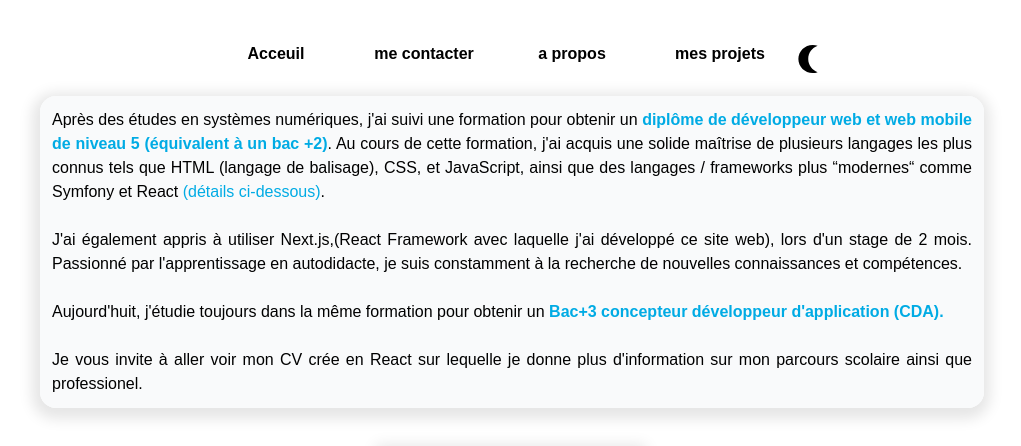
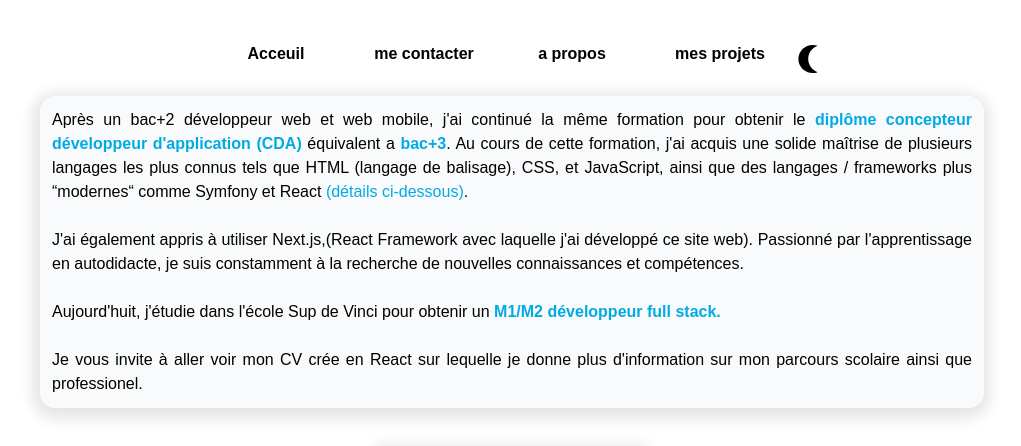
Before and after one commit to Brdlucas/portfolio, a Next.js app: page /page/about in a window 1280 px wide. Shown: the top 446 px of the page, without its empty margins (128-1149 px from the left). Built offline with nearby package versions, Linux system fonts and the light colour scheme.

Commit message:
update texte

```diff
--- a/src/app/page.jsx
+++ b/src/app/page.jsx
@@ -47,10 +47,9 @@ export default function Home() {
             <strong className="text-[#00ABE4]">
               Sup de Vinci
             </strong>{" "}
-            en alternance dans l&apos;entreprise{"  "}
-            <strong className="text-[#00ABE4]">
-              investir dans l&apos;ancien
-            </strong>.
+            et en recherche d&apos;alternance dans le domaine du{" "}
+            <strong>développement web</strong> /
+            <strong>{" "} mobile</strong>
           </h2>
           <Link
             href="/page/projects"
--- a/src/app/page/about/page.tsx
+++ b/src/app/page/about/page.tsx
@@ -24,11 +24,14 @@ export default function About() {
         <div className="absolute w-full h-full -z-5 bg-white shadow-[-1px_4px_14px_7px_rgba(0,_0,_0,_0.1)] rounded-2xl"></div>
         <div className="p-3">
           <p className=''>
-            Après des études en systèmes numériques, j&apos;ai suivi une formation
-            pour obtenir un{" "}
+            Après un bac+2 développeur web et web mobile, j&apos;ai continué la même formation
+            pour obtenir le{" "}
             <strong className="text-[#00ABE4]">
-              diplôme de développeur web et web mobile de niveau 5 (équivalent à
-              un bac +2)
+              diplôme concepteur développeur d&apos;application (CDA)               {" "}
+            </strong>
+            équivalent a               {" "}
+            <strong className="text-[#00ABE4]">
+              bac+3
             </strong>
             . Au cours de cette formation, j&apos;ai acquis une solide maîtrise de
             plusieurs langages les plus connus tels que HTML (langage de
@@ -39,16 +42,15 @@ export default function About() {
               (détails ci-dessous)
             </a>
             .<br /> <br /> J&apos;ai également appris à utiliser Next.js,(React
-            Framework avec laquelle j&apos;ai développé ce site web), lors
-            d&apos;un stage de 2 mois. Passionné par l&apos;apprentissage en
+            Framework avec laquelle j&apos;ai développé ce site web). Passionné par l&apos;apprentissage en
             autodidacte, je suis constamment à la recherche de nouvelles
             connaissances et compétences.
             <br />
             <br />
-            Aujourd&apos;huit, j&apos;étudie toujours dans la même formation pour
+            Aujourd&apos;huit, j&apos;étudie dans l&apos;école Sup de Vinci pour
             obtenir un{" "}
             <strong className="text-[#00ABE4]">
-              Bac+3 concepteur développeur d&apos;application (CDA).
+              M1/M2 développeur full stack.
             </strong>
             <br />
             <br /> Je vous invite à aller voir mon CV crée en React sur lequelle
```
